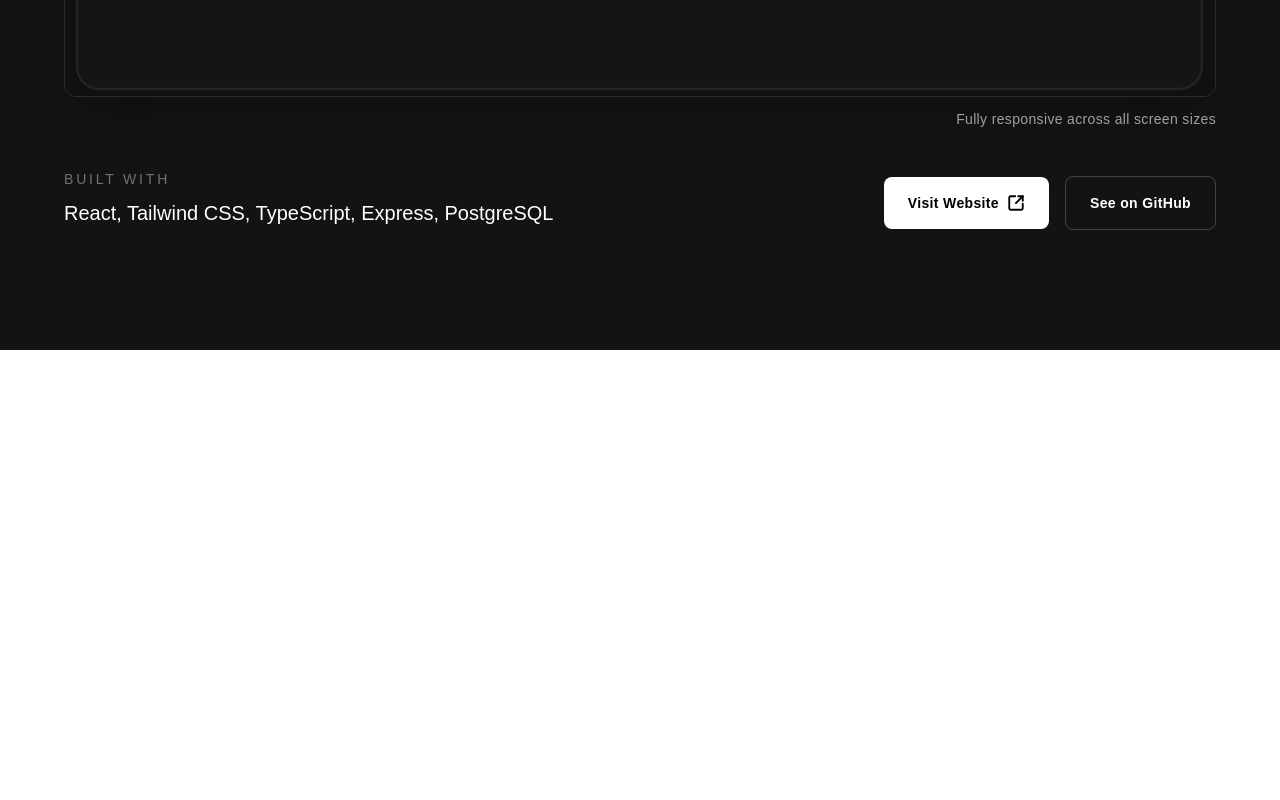
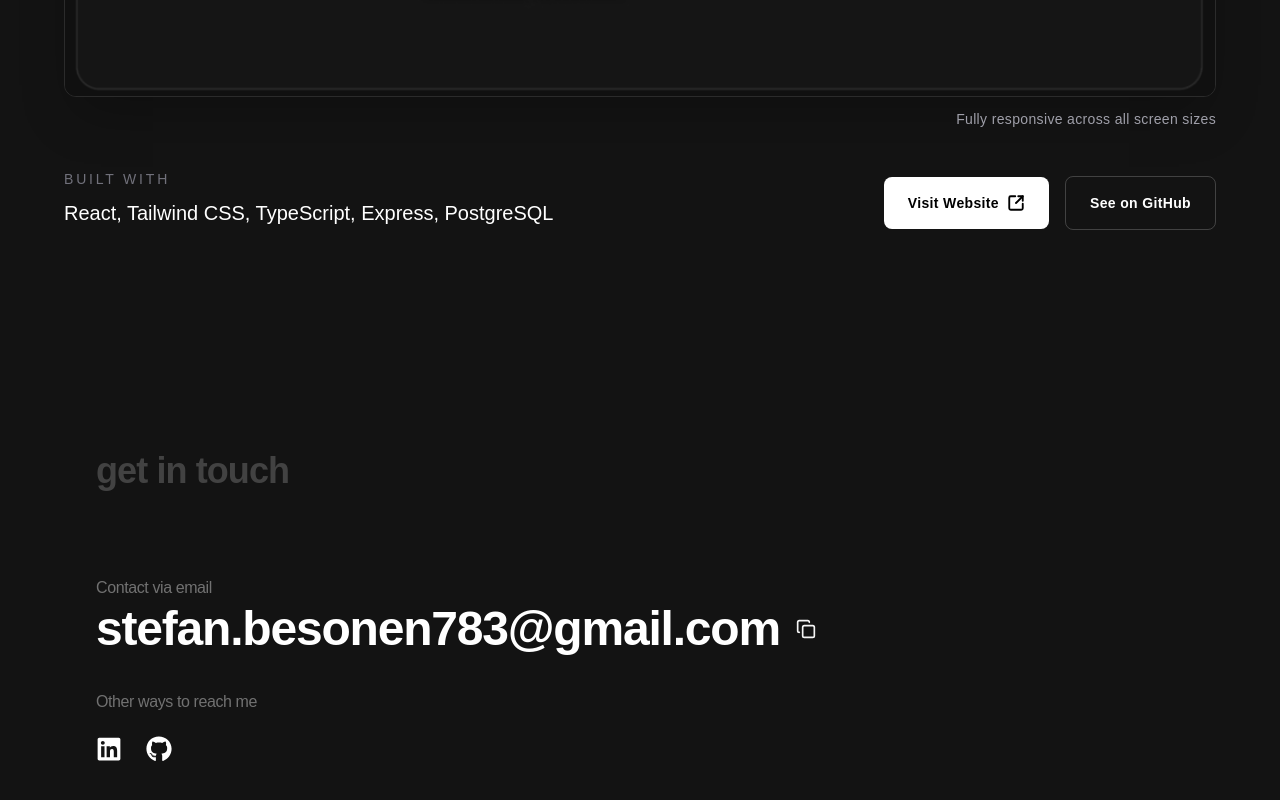
Before and after one commit to Stefan1400/portfolio, a Next.js app: page /projects/ato in a window 1280 px wide. Shown: the part 1927-2727 px from the top of the page. Before the commit the page ends 2277 px from the top, so only its background shows below. Built offline with nearby package versions, Linux system fonts and the light colour scheme.

Commit message:
feat(projects): add contact section inside project page

```diff
--- a/app/projects/[slug]/page.tsx
+++ b/app/projects/[slug]/page.tsx
@@ -2,10 +2,12 @@ import Navbar from "@/components/layout/Navbar";
 import ProjectHero from "@/components/projects/shared/ProjectHero";
 import ProjectDescription from "@/components/projects/shared/ProjectDescription";
 import ProjectShowcase from "@/components/projects/shared/ProjectShowcase";
+import About from "@/components/sections/About";
+import Contact from "@/components/sections/Contact";
 
 export default function AtoPage() {
   return (
-    <div className="w-full h-auto bg-[#131313] pb-30">
+    <div className="w-full h-auto bg-[#131313]">
       <Navbar />
 
       <ProjectHero
@@ -22,6 +24,9 @@ export default function AtoPage() {
         imageAlt="ATO project preview"
         toolsUsed='React, Tailwind CSS, TypeScript, Express, PostgreSQL'
       />
+
+      {/* <About /> */}
+      <Contact />
     </div>
   )
 }
--- a/components/sections/Contact.tsx
+++ b/components/sections/Contact.tsx
@@ -4,7 +4,7 @@ import { Copy, CheckIcon } from "lucide-react";
 import { FaGithub, FaLinkedin } from "react-icons/fa";
 import { useState } from "react";
 
-export default function ContactSection() {
+export default function Contact() {
   const email = "stefan.besonen783@gmail.com";
 
   const [copied, setCopied] = useState(false);
```
